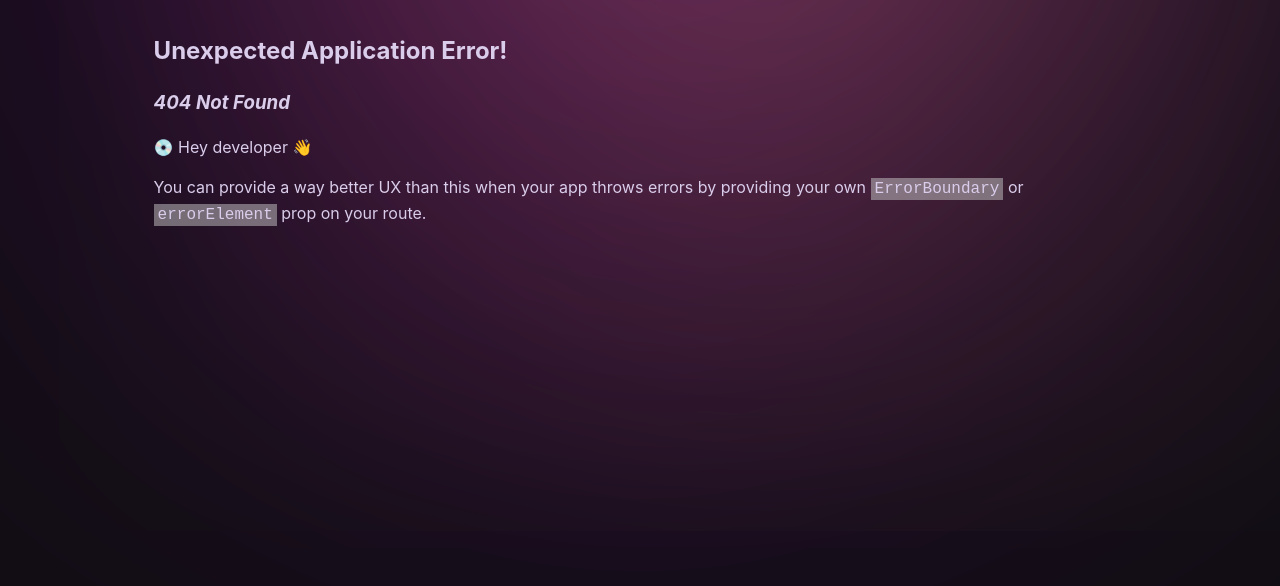
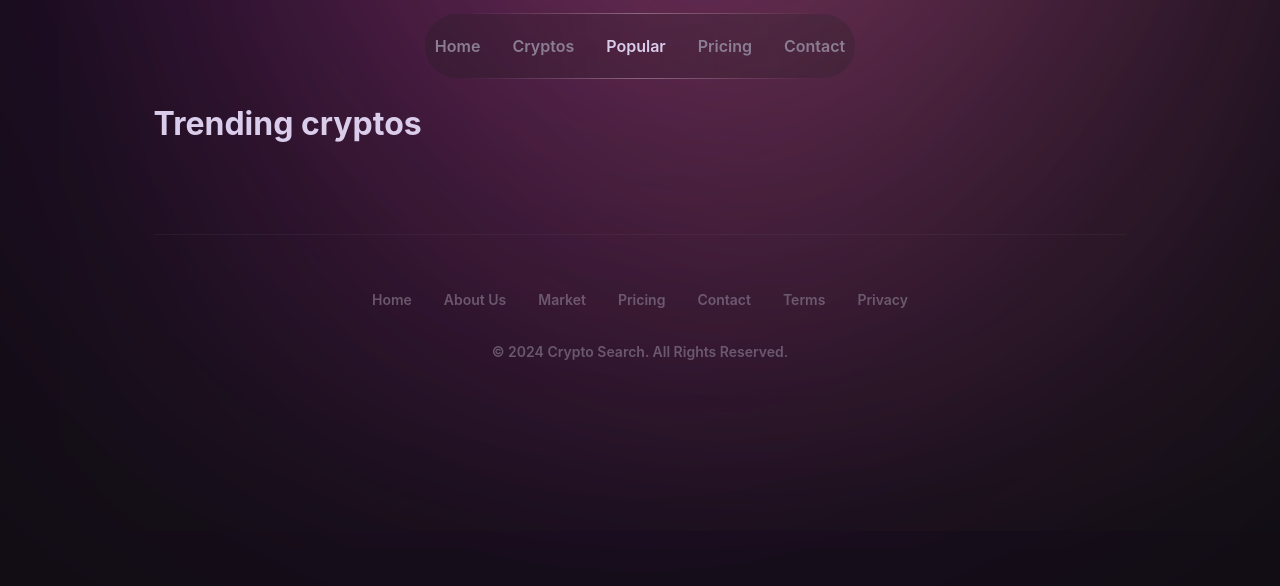
Before and after one commit to felipelourencosilva/cripto-search, a React (Vite) app: page /popular in a window 1280 px wide. Before the commit this address had no page. Shown: the top 586 px of the page. Built offline with nearby package versions, Linux system fonts and the light colour scheme.

Commit message:
feat: Trending cryptos page creation

```diff
--- a/src/components/NavBar/index.jsx
+++ b/src/components/NavBar/index.jsx
@@ -15,7 +15,7 @@ export default function NavBar() {
                     <Link id={location.pathname.includes("/cryptos") ? "selected-path" : ""} to="/cryptos">Cryptos</Link>
                 </li>
                 <li>
-                    <Link id={location.pathname === "/market" ? "selected-path" : ""} to="/market">Market</Link>
+                    <Link id={location.pathname === "/popular" ? "selected-path" : ""} to="/popular">Popular</Link>
                 </li>
                 <li>
                     <Link id={location.pathname === "/prices" ? "selected-path" : ""} to="/prices">Pricing</Link>
--- a/src/main.jsx
+++ b/src/main.jsx
@@ -8,6 +8,7 @@ import Layout from './components/Layout/index.jsx'
 import CryptosPage from './pages/Cryptos/index.jsx'
 import CryptoCard from './components/CryptoCard/index.jsx'
 import CryptoPage from './pages/Crypto/index.jsx'
+import PopularPage from './pages/Popular/index.jsx'
 
 const router = createBrowserRouter([
   {
@@ -26,6 +27,10 @@ const router = createBrowserRouter([
         path: "/cryptos/:id",
         element: <CryptoPage />,
       },
+      {
+        path: "/popular",
+        element: <PopularPage />,
+      },
     ],
   },
 ]);
--- /dev/null
+++ b/src/pages/Popular/index.jsx
@@ -0,0 +1,12 @@
+import { useEffect, useState } from "react";
+import axios from "axios";
+
+import "./styles.css";
+
+export default function PopularPage() {
+    return (
+        <div className="popular-page-container">
+            <h1>Trending cryptos</h1>
+        </div>
+    )
+}
```
Also changed, not shown: src/pages/Popular/styles.css (added).
